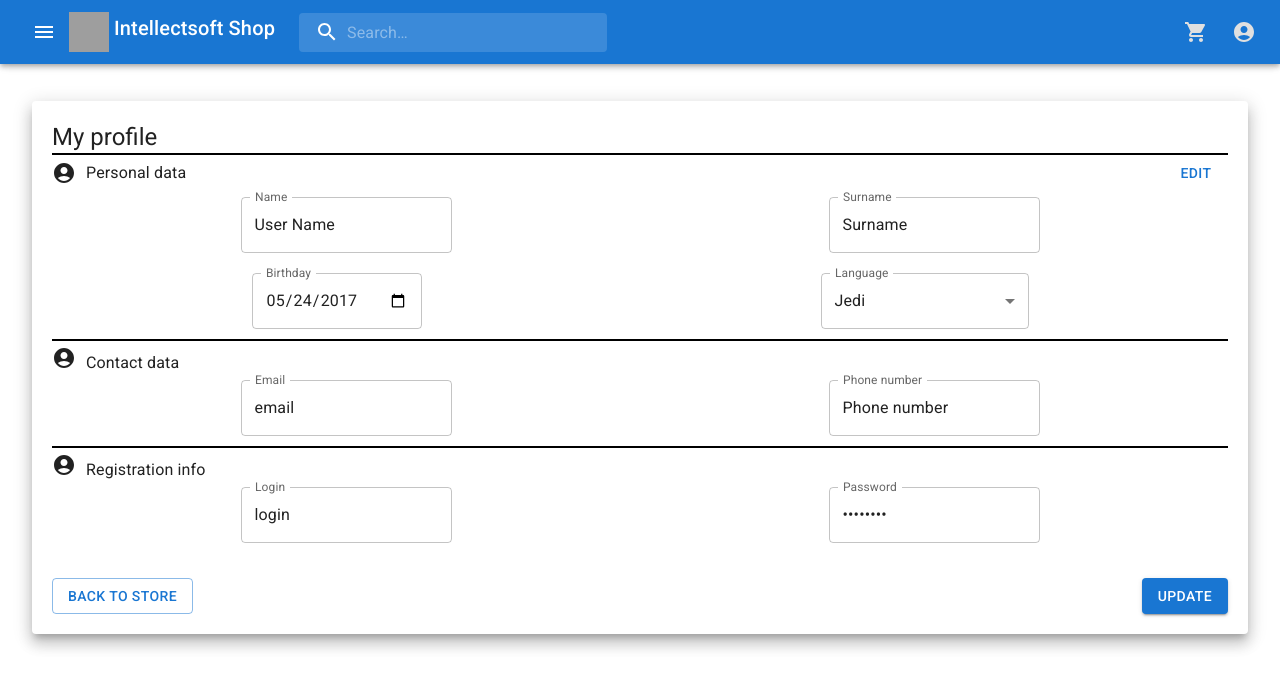
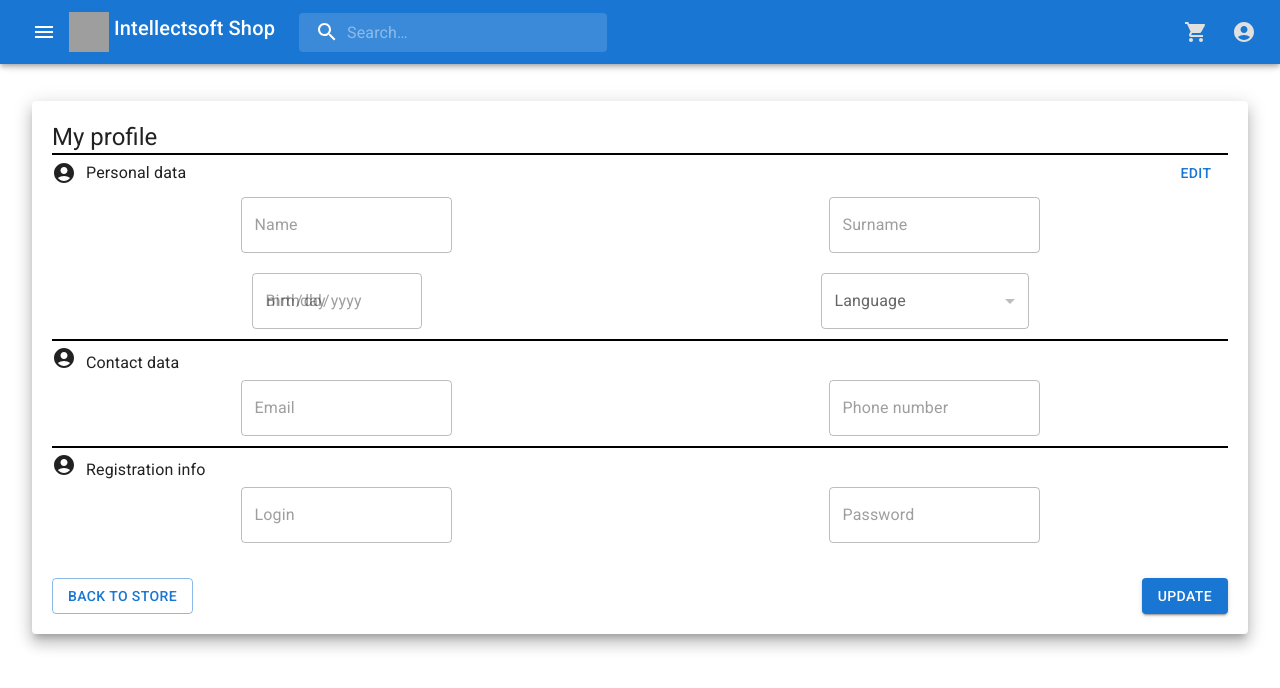
Before and after one commit to Qvadricepc/Template-internet-shop-webpack-cra-ut, a React (Create React App) app: page /profile in a window 1280 px wide. Shown: the top 688 px of the page. Built offline with nearby package versions, Linux system fonts and the light colour scheme; grey boxes are pictures that could not be loaded.

Commit message:
feat: authorization and profile page

```diff
--- a/src/auth/auth-provider.tsx
+++ b/src/auth/auth-provider.tsx
@@ -1,5 +1,5 @@
-import { selectUser, logout } from './auth-slice';
-import React from 'react';
+import { selectUser, logout, getUserAsync } from './auth-slice';
+import React, { useEffect } from 'react';
 import { useAppDispatch, useAppSelector } from '../app/hooks';
 import { AuthContext } from './auth-context';
 
@@ -8,6 +8,12 @@ export const AuthProvider: React.FC = ({ children }) => {
   const dispatch = useAppDispatch();
   const logoutAction = () => dispatch(logout());
 
+  useEffect(() => {
+    if (user.data) {
+      dispatch(getUserAsync(user.data));
+    }
+  }, []);
+
   return (
     <AuthContext.Provider value={{ user, logout: logoutAction }}>{children}</AuthContext.Provider>
   );
--- a/src/auth/auth-slice.ts
+++ b/src/auth/auth-slice.ts
@@ -21,6 +21,42 @@ export const getUserAsync = createAsyncThunk(
     }
 
     return user;
+  }
+);
+
+export const updateUserAsync = createAsyncThunk(
+  'auth/updateUser',
+  async (params: {
+    id: string;
+    login: string;
+    password: string;
+    name?: string;
+    surname?: string;
+    birthday?: string | undefined;
+    language?: string;
+    email?: string;
+    phoneNumber?: string;
+  }) => {
+    await fetch(`/users/${params.id}`, {
+      method: 'PUT',
+      headers: {
+        'Content-Type': 'application/json',
+      },
+      body: JSON.stringify(params),
+    });
+  }
+);
+
+export const createUserAsync = createAsyncThunk(
+  'auth/createUser',
+  async (params: { login: string; password: string; email?: string; phoneNumber?: string }) => {
+    await fetch(`/users`, {
+      method: 'POST',
+      headers: {
+        'Content-type': 'application/json',
+      },
+      body: JSON.stringify(params),
+    });
   }
 );
 
--- a/src/auth/auth-types.ts
+++ b/src/auth/auth-types.ts
@@ -1,13 +1,13 @@
 export type TUser = {
   id: string;
   login: string;
-  password: number;
+  password: string;
   name?: string;
   surname?: string;
   birthday?: string | undefined;
   language?: string;
   email?: string;
-  phonenumber?: string;
+  phoneNumber?: string;
 };
 
 export type TState = {
--- a/src/auth/components/profile.tsx
+++ b/src/auth/components/profile.tsx
@@ -1,4 +1,4 @@
-import React from 'react';
+import React, { useEffect, useState } from 'react';
 import {
   Button,
   Container,
@@ -8,14 +8,30 @@ import {
   MenuItem,
   Paper,
   Select,
+  SelectChangeEvent,
   TextField,
   Typography,
 } from '@mui/material';
 import AccountCircleRoundedIcon from '@mui/icons-material/AccountCircleRounded';
 import { useNavigate } from 'react-router-dom';
+import { useUser } from '../hooks/use-user';
+import { TUser } from '../auth-types';
+import { getUserAsync, updateUserAsync } from '../auth-slice';
+import { useAppDispatch } from '../../app/hooks';
 
 export const Profile = () => {
   const navigate = useNavigate();
+  const dispatch = useAppDispatch();
+  const user = useUser();
+  const [form, setForm] = useState<TUser>(user.data! || {});
+  const [edit, setEdit] = useState(true);
+
+  useEffect(() => {
+    if (user.data) {
+      dispatch(getUserAsync(user.data));
+    }
+  }, [setForm]);
+
   return (
     <Container maxWidth="xl">
       <Paper elevation={10} sx={{ padding: '20px', margin: '30px auto' }}>
@@ -30,7 +46,7 @@ export const Profile = () => {
             </Typography>
           </Grid>
           <Grid>
-            <Button variant="text" onClick={() => console.log('Edit')}>
+            <Button variant="text" onClick={() => setEdit(false)}>
               Edit
             </Button>
           </Grid>
@@ -38,21 +54,55 @@ export const Profile = () => {
         <Grid>
           <Grid justifyContent="space-around" display="flex" marginTop="5px">
             <Grid>
-              <TextField type="text" label="Name" value="User Name" placeholder="Name" />
+              <TextField
+                type="text"
+                disabled={edit}
+                label="Name"
+                value={form.name}
+                placeholder="Name"
+                onChange={(e) => {
+                  setForm({ ...form, name: e.currentTarget.value });
+                }}
+              />
             </Grid>
             <Grid>
-              <TextField type="text" label="Surname" value="Surname" placeholder="Surname" />
+              <TextField
+                type="text"
+                disabled={edit}
+                label="Surname"
+                value={form.surname}
+                placeholder="Surname"
+                onChange={(e) => {
+                  setForm({ ...form, surname: e.currentTarget.value });
+                }}
+              />
             </Grid>
           </Grid>
         </Grid>
         <Grid justifyContent="space-around" display="flex" sx={{ marginTop: '20px' }}>
           <Grid>
-            <TextField id="date" label="Birthday" type="date" defaultValue="2017-05-24" />
+            <TextField
+              id="date"
+              label="Birthday"
+              disabled={edit}
+              type="date"
+              value={form.birthday}
+              onChange={(e) => {
+                setForm({ ...form, birthday: e.currentTarget.value });
+              }}
+            />
           </Grid>
           <Grid width="208px">
             <FormControl fullWidth>
               <InputLabel>Language</InputLabel>
-              <Select label="Language" defaultValue={3}>
+              <Select
+                disabled={edit}
+                label="Language"
+                value={form.language}
+                onChange={(e: SelectChangeEvent) => {
+                  setForm({ ...form, language: e.target.value });
+                }}
+              >
                 <MenuItem value={1}>Ukraine</MenuItem>
                 <MenuItem value={2}>English</MenuItem>
                 <MenuItem value={3}>Jedi</MenuItem>
@@ -76,14 +126,27 @@ export const Profile = () => {
         <Grid>
           <Grid justifyContent="space-around" display="flex" marginTop="5px">
             <Grid>
-              <TextField type="text" label="Email" value="email" placeholder="Email" />
+              <TextField
+                type="text"
+                disabled={edit}
+                label="Email"
+                value={form.email}
+                placeholder="Email"
+                onChange={(e) => {
+                  setForm({ ...form, email: e.currentTarget.value });
+                }}
+              />
             </Grid>
             <Grid>
               <TextField
                 type="text"
+                disabled={edit}
                 label="Phone number"
                 placeholder="Phone number"
-                value="Phone number"
+                value={form.phoneNumber}
+                onChange={(e) => {
+                  setForm({ ...form, phoneNumber: e.currentTarget.value });
+                }}
               />
             </Grid>
           </Grid>
@@ -106,8 +169,9 @@ export const Profile = () => {
             <Grid>
               <TextField
                 type="text"
+                disabled={edit}
                 label="Login"
-                value="login"
+                value={form.login}
                 placeholder="Login"
                 onChange={() => {
                   console.log('enter login');
@@ -117,8 +181,9 @@ export const Profile = () => {
             <Grid>
               <TextField
                 type="Password"
+                disabled={edit}
                 label="Password"
-                value="password"
+                value={form.password}
                 placeholder="Password"
                 onChange={() => {
                   console.log('enter password');
@@ -136,7 +201,13 @@ export const Profile = () => {
           >
             Back to store
           </Button>
-          <Button variant="contained" onClick={() => console.log('Update')}>
+          <Button
+            variant="contained"
+            onClick={async () => {
+              await dispatch(updateUserAsync(form));
+              setEdit(true);
+            }}
+          >
             Update
           </Button>
         </Grid>
--- a/src/auth/components/signup.tsx
+++ b/src/auth/components/signup.tsx
@@ -1,10 +1,23 @@
-import React from 'react';
+import React, { useState } from 'react';
 import { Avatar, Button, Grid, Paper, TextField, Typography } from '@mui/material';
 import AssignmentTurnedInOutlinedIcon from '@mui/icons-material/AssignmentTurnedInOutlined';
 import { useNavigate } from 'react-router-dom';
+import { useAppDispatch } from '../../app/hooks';
+import { createUserAsync } from '../auth-slice';
 
 export const Signup = () => {
   const navigate = useNavigate();
+  const dispatch = useAppDispatch();
+  const [form, setForm] = useState<{
+    login: string;
+    password: string;
+    email?: string;
+    phoneNumber?: string;
+  }>({
+    login: '',
+    password: '',
+  });
+
   return (
     <Grid container direction="column">
       <Paper
@@ -29,7 +42,9 @@ export const Signup = () => {
             type="text"
             label="Login"
             placeholder="Login"
-            onChange={() => console.log('Login')}
+            onChange={(e) => {
+              setForm({ ...form, login: e.currentTarget.value });
+            }}
             fullWidth
             required
           />
@@ -39,7 +54,9 @@ export const Signup = () => {
             label="Password"
             type="password"
             placeholder="Password"
-            onChange={() => console.log('Password')}
+            onChange={(e) => {
+              setForm({ ...form, password: e.currentTarget.value });
+            }}
             fullWidth
             required
           />
@@ -49,7 +66,9 @@ export const Signup = () => {
             label="email"
             type="E-mail"
             placeholder="E-mail"
-            onChange={() => console.log('Email')}
+            onChange={(e) => {
+              setForm({ ...form, email: e.currentTarget.value });
+            }}
             fullWidth
             required
           />
@@ -59,13 +78,23 @@ export const Signup = () => {
             label="Phone number"
             type="phone-number"
             placeholder="Phone number"
-            onChange={() => console.log('Phone number')}
+            onChange={(e) => {
+              setForm({ ...form, phoneNumber: e.currentTarget.value });
+            }}
             fullWidth
             required
           />
         </Grid>
         <Grid item sx={{ paddingTop: '20px' }}>
-          <Button variant="contained" fullWidth onClick={() => navigate('/signin')}>
+          <Button
+            variant="contained"
+            disabled={!form.login && !form.password}
+            fullWidth
+            onClick={async () => {
+              await dispatch(createUserAsync(form));
+              navigate('/');
+            }}
+          >
             Sign up
           </Button>
         </Grid>
--- a/src/cart/cart-api-slice.tsx
+++ b/src/cart/cart-api-slice.tsx
@@ -56,7 +56,10 @@ export const cartApiSlice = createApi({
         },
       }),
 
-      invalidatesTags: (result, error, { userId }) => [{ type: 'Cart', id: userId }],
+      invalidatesTags: (result, error, { userId }) => [
+        { type: 'Cart', id: userId },
+        { type: 'Product', id: userId },
+      ],
     }),
 
     removeFromCart: builder.mutation({
--- a/src/layout/components/appbar.tsx
+++ b/src/layout/components/appbar.tsx
@@ -21,9 +21,9 @@ import ShoppingCartIcon from '@mui/icons-material/ShoppingCart';
 import { SwipeableTemporaryDrawer } from './drawer';
 import { useAppDispatch } from '../../app/hooks';
 import { searchpick } from '../search-slice';
-import { useCart } from '../../cart/hooks/use-cart';
 import { useAuth } from '../../auth/hooks/use-auth';
 import { useUser } from '../../auth/hooks/use-user';
+import { useCart } from '../../cart/hooks/use-cart';
 
 const Search = styled('div')(({ theme }) => ({
   position: 'relative',
```
Also changed, not shown: db.json.
